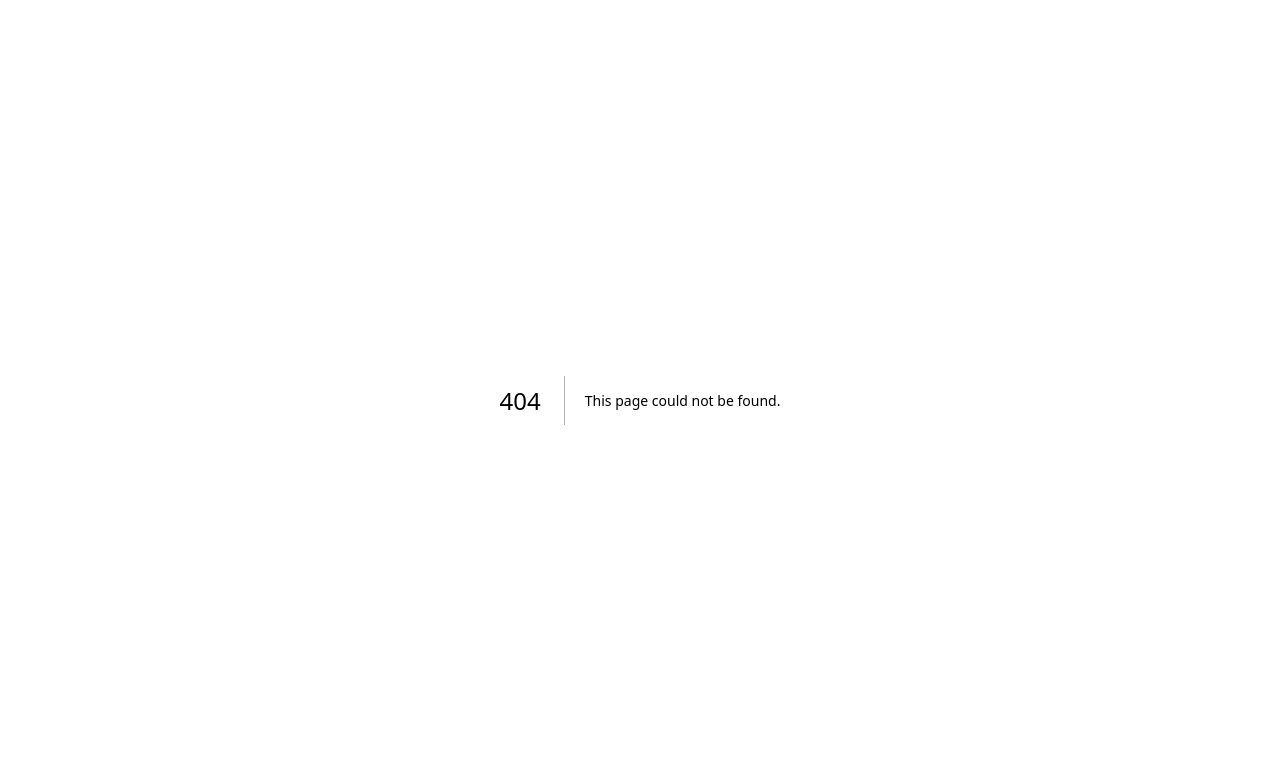
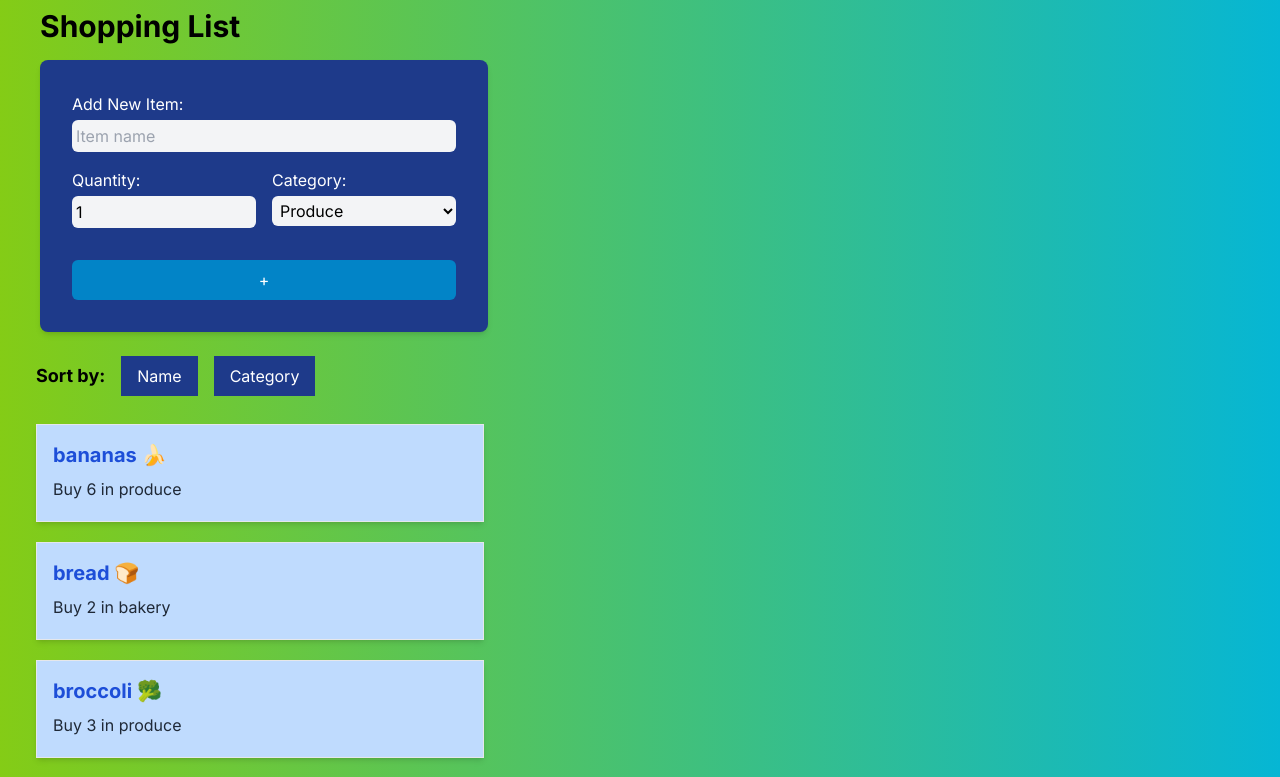
Before and after one commit to SourabhThakur01/cprg306-assignments, a Next.js app: page /week6 in a window 1280 px wide. Before the commit this address had no page. Shown: the top 777 px of the page. Built offline with nearby package versions, Linux system fonts and the light colour scheme.

Commit message:
add new week 6

```diff
--- a/app/page.js
+++ b/app/page.js
@@ -9,6 +9,7 @@ import StudentInfo from "./studentInfo";
                 <Link href="./week3">week 3</Link><br/>
                 <Link href="./week4">week 4</Link><br/>
                 <Link href="./week5">week 5</Link><br/>
+                <Link href="./week6">week 6</Link><br/>
                 </div>
         );
     }
--- a/app/week5/item-list.js
+++ b/app/week5/item-list.js
@@ -16,15 +16,15 @@ export default function ItemList() {
 
     return(
 
-        <div className="text-center">
-            <h1 className="text-xl m-1 px-2">Sort by:</h1>
-            <button onClick= {() => setSortBy("name")} className = {`px-2 m-2 h-10 bg-gray-800 border rounded-md hover:bg-blue-500 ${sortBy === 'name'? "bg-blue-500" : ""}`}>Name</button>
-            <button onClick={() => setSortBy("category")}className= {`px-2 m-2 h-10 bg-gray-800 border rounded-md hover:bg-blue-500 ${sortBy === 'category'? "bg-blue-500" : ""}`}>Category</button>
+        <div className="text-center font-mono">
+            <h1 className="text-xl m-1 px-2 text-yellow-400 font-bold">Sort by:</h1>
+            <button onClick= {() => setSortBy("name")} className = {`px-4 m-2 h-10 border rounded-full hover:bg-blue-500 ${sortBy === "name"? "bg-red-500":""}`}>Name</button>
+            <button onClick={() => setSortBy("category")}className= {`px-4 m-2 h-10 border rounded-full hover:bg-blue-500 ${sortBy === "category"? "bg-green-500":""}`}>Category</button>
 
-            <div className="m-2">
-            <ul className="content border rounded-full max-h-lg max-w-3xl">
+            <div className="m-2 flex justify-center ">
+            <ul className="border rounded-3xl w-[700px] bg-green-300 ">
                 {sortItems().map((item) => (
-                    <li className= "mx-5 px-2 border rounded-full bg-gray-800 border-gray-800  my-5 py-1 max-w-sm" key={item.id}>
+                    <li className= "ml-[150px] border rounded-full bg-orange-800 my-5 max-w-sm h-10 hover:max-w-md hover:bg-purple-800 " key={item.id}>
                         {Item(item)}
                     </li>
                 ))}
--- a/app/week5/item.js
+++ b/app/week5/item.js
@@ -1,8 +1,7 @@
 export default function Item({name, quantity, category}){
     return(
-        <div class="mx-5 px-2 border bg-gray-800 border-gray-800  my-5 py-1 max-w-sm">
-            <h2 class="text-l font-bold">{name}</h2>
-            <p>Buy {quantity} in {category}</p>
+        <div class="my-2">
+            <p>{name} Buy {quantity} in {category}</p>
         </div>
     )
 }
--- a/app/week5/page.js
+++ b/app/week5/page.js
@@ -2,8 +2,8 @@ import ItemList from "./item-list";
 
 export default function Page(){
     return(
-        <main class="bg-gray-950">
-            <h1 class="text-3xl font-bold m-2">
+        <main>
+            <h1 className="text-3xl font-bold m-5 text-center">
                 Shopping List
             </h1>
             <ItemList/>
--- /dev/null
+++ b/app/week6/item-list.js
@@ -0,0 +1,56 @@
+"use client";
+
+import React, { useState } from 'react';
+import PropTypes from 'prop-types';
+import Item from './item';
+
+function ItemList({ items }) {
+  const [sortBy, setSortBy] = useState("name");
+
+  const sortedItems = [...items].sort((item1, item2) => {
+    if (sortBy === "name") {
+      return item1.name.localeCompare(item2.name);
+    } else if (sortBy === "category") {
+      return item1.category.localeCompare(item2.category);
+    }
+    return 0;
+  });
+
+  return (
+    <div className="p-4">
+      <div className="flex items-center ml-5">
+        <span className="mr-2 text-lg text-black font-bold">Sort by:</span>
+        <button
+          onClick={() => setSortBy('name')}
+          className={`${sortBy === 'name' ? 'active-class' : ''} m-2 bg-blue-900 text-white px-4 py-2 mr-2 `}
+        >
+          Name
+        </button>
+        <button
+          onClick={() => setSortBy('category')}
+          className={`${sortBy === 'category' ? 'active-class' : ''} m-2 bg-blue-900 text-white px-4 py-2 ml-2`}
+        >
+          Category
+        </button>
+      </div>
+      <ul>
+        {sortedItems.map(item => (
+          <Item key={item.id} {...item} />
+        ))}
+      </ul>
+    </div>
+  );
+}
+
+ItemList.propTypes = {
+  items: PropTypes.arrayOf(
+    PropTypes.shape({
+      id: PropTypes.number.isRequired,
+      name: PropTypes.string.isRequired,
+      quantity: PropTypes.number.isRequired,
+      category: PropTypes.string.isRequired,
+    })
+  ).isRequired,
+};
+
+export default ItemList;
--- /dev/null
+++ b/app/week6/item.js
@@ -0,0 +1,12 @@
+import React from 'react';
+
+function Item({ name, quantity, category }) {
+  return (
+    <div className="bg-blue-200  border p-4 m-5  shadow-md mb-4 max-w-md">
+      <h3 className="font-bold text-xl mb-2 text-blue-700">{name}</h3>
+      <p className="text-gray-800 text-base mb-1 "> Buy {quantity} in {category}</p>
+    </div>
+  );
+}
+
+export default Item;
--- /dev/null
+++ b/app/week6/items.json
@@ -0,0 +1,74 @@
+[
+    {
+      "id": "1h2GJKH12gkHG31h1H",
+      "name": "milk, 4 L 🥛",
+      "quantity": 1,
+      "category": "dairy"
+    },
+    {
+      "id": "2KJH3k2j3H1k2J3K1H",
+      "name": "bread 🍞",
+      "quantity": 2,
+      "category": "bakery"
+    },
+    {
+      "id": "3h2KJH3k2j3H1k2J3",
+      "name": "eggs, dozen 🥚",
+      "quantity": 2,
+      "category": "dairy"
+    },
+    {
+      "id": "4k2J3K1H2GJKH12gk",
+      "name": "bananas 🍌",
+      "quantity": 6,
+      "category": "produce"
+    },
+    {
+      "id": "5H1h1H2KJH3k2j3H",
+      "name": "broccoli 🥦",
+      "quantity": 3,
+      "category": "produce"
+    },
+    {
+      "id": "6H1k2J3K1H2GJKH1",
+      "name": "chicken breasts, 1 kg 🍗",
+      "quantity": 1,
+      "category": "meat"
+    },
+    {
+      "id": "7gkHG31h1H2KJH3k",
+      "name": "pasta sauce 🍝",
+      "quantity": 3,
+      "category": "canned goods"
+    },
+    {
+      "id": "8j3H1k2J3K1H2GJK",
+      "name": "spaghetti, 454 g 🍝",
+      "quantity": 2,
+      "category": "dry goods"
+    },
+    {
+      "id": "9H12gkHG31h1H2KJ",
+      "name": "toilet paper, 12 pack 🧻",
+      "quantity": 1,
+      "category": "household"
+    },
+    {
+      "id": "10H3k2j3H1k2J3K1",
+      "name": "paper towels, 6 pack",
+      "quantity": 1,
+      "category": "household"
+    },
+    {
+      "id": "11k2J3K1H2GJKH12",
+      "name": "dish soap 🍽️",
+      "quantity": 1,
+      "category": "household"
+    },
+    {
+      "id": "12GJKH12gkHG31h1",
+      "name": "hand soap 🧼",
+      "quantity": 4,
+      "category": "household"
+    }
+  ]
--- /dev/null
+++ b/app/week6/new-item.js
@@ -0,0 +1,94 @@
+"use client";
+import React , { useState } from "react";
+import PropTypes from 'prop-types';
+
+function NewItem({onAddItem}) {
+  const [name, setName] = useState("");
+  const [quantity, setQuantity] = useState(1);
+  const [category, setCategory] = useState("Produce");
+
+  function  handleSubmit (event){
+  event.preventDefault();
+
+  const item = { name, quantity, category };
+
+  onAddItem(item);
+
+    setName("");
+    setQuantity(1);
+    setCategory("Produce");
+};
+return (
+  <main >
+      <div className=" bg-blue-gray-100 ml-10 justify-center ">
+        <div className="w-full max-w-md bg-blue-900 p-8 rounded-lg shadow-md">
+          <form onSubmit={handleSubmit}>
+            <label className="block mb-4">
+              <span className="text-white">Add New Item:</span>
+              <input
+                type="text"
+                id="name"
+                placeholder="Item name"
+                required
+                onChange={(e) => setName(e.target.value)}
+                value={name}
+                className="mt-1 p-1 block w-full rounded-md text-black bg-gray-100 focus:bg-white"
+              />
+            </label>
+            <div className="flex justify-between mb-4">
+              <div className="w-1/2 pr-2">
+              <label className="block mb-4">
+                <span className="text-white">Quantity:</span>
+                <input
+                  type="number"
+                  id="quantity"
+                  min="1"
+                  max="99"
+                  required
+                  onChange={(e) => setQuantity(Number(e.target.value))}
+                  value={quantity}
+                  className="mt-1 p-1 block w-full rounded-md text-black bg-gray-100 focus:bg-white"
+                />
+              </label>
+            </div>
+            <div className="w-1/2 pl-2">
+            <label className="block mb-4">
+              <span className="text-white">Category:</span>
+              <select
+                id="category"
+                required
+                onChange={(e) => setCategory(e.target.value)}
+                value={category}
+                className="mt-1 p-1 block w-full rounded-md text-black bg-gray-100 focus:bg-white"
+              >
+                <option value="Produce">Produce</option>
+                <option value="Dairy">Dairy</option>
+                <option value="Bakery">Bakery</option>
+                <option value="Meat">Meat</option>
+                <option value="Frozen Foods">Frozen Foods</option>
+                <option value="Canned Goods">Canned Goods</option>
+                <option value="Dry Goods">Dry Goods</option>
+                <option value="Beverages">Beverages</option>
+                <option value="Snacks">Snacks</option>
+                <option value="Household">Household</option>
+                <option value="Other">Other</option>
+              </select>
+            </label>
+            </div>
+            </div>
+             <button type="submit"className="w-full py-2 px-4 bg-sky-600 hover:bg-sky-500 rounded-md text-white">
+             +
+            </button>
+          </form>
+        </div>
+      </div>
+
+    </main>
+  );
+}
+
+NewItem.propTypes = {
+  onAddItem: PropTypes.func.isRequired,
+};
+
+export default NewItem;
--- /dev/null
+++ b/app/week6/page.js
@@ -0,0 +1,23 @@
+"use client";
+
+import React ,{ useState } from 'react';
+import ItemList from './item-list';
+import NewItem from './new-item';
+import itemsData from './items.json';
+
+
+function Page() {
+    const [items, setItems] = useState(itemsData);
+
+    const handleAddItem = (newitem) => {
+      setItems([...items, newitem]);
+    };
+    return (
+    <div className="min-h-screen bg-gradient-to-r from-lime-500 to-cyan-500 py-2 ">
+      <h1 className=" text-3xl  font-bold  ml-10 mb-4 text-black">Shopping List</h1>
+      <NewItem onAddItem={handleAddItem} />
+      <ItemList items = {items} />
+      </div>
+  );
+}
+export default Page;
```
